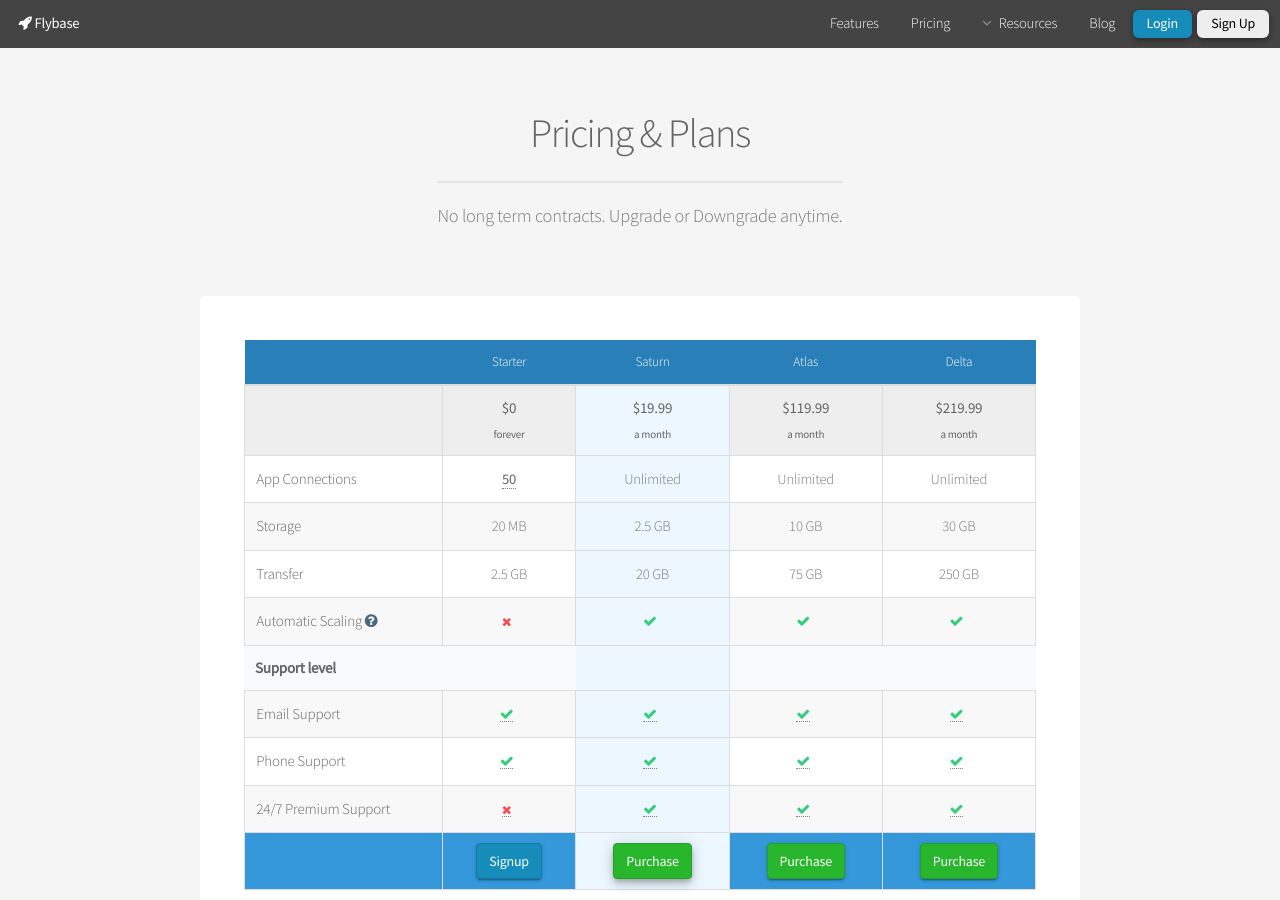
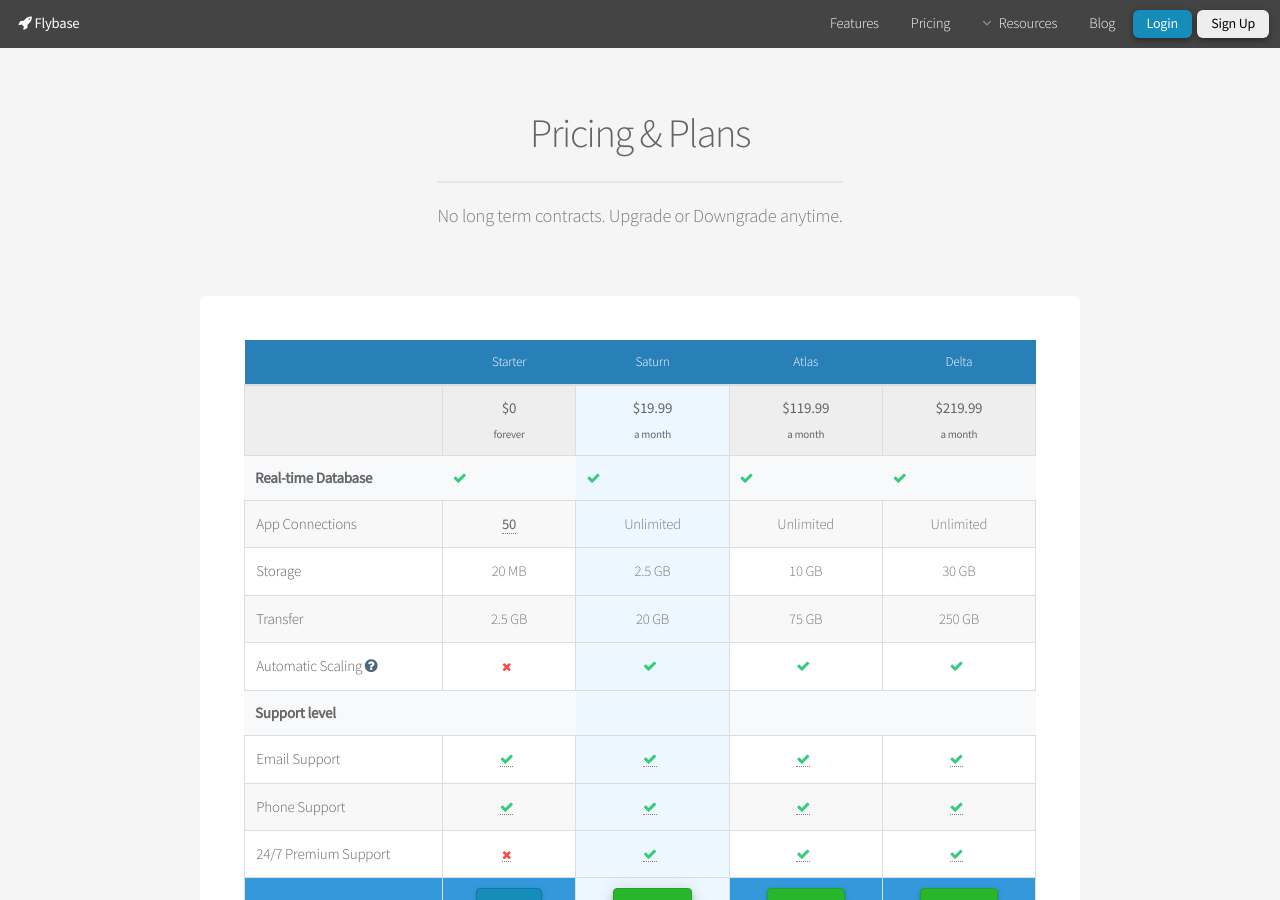
Before and after one commit to flybaseio/flybase-home, a Jekyll site: the page built from pricing/index.html, in a window 1280 px wide and 900 px high. Built offline with Jekyll 4.4.1, drawn with Linux system fonts in a browser that asks for light colours; nearby versions of some CDN libraries.

Commit message:
facebook link

```diff
--- a/_includes/footer.html
+++ b/_includes/footer.html
@@ -42,7 +42,7 @@
 		                    <div class="footer-col-inner">
 		                        <ul class="social list-inline">
 		                            <li><a href="https://twitter.com/flybaseio" target="_blank" title="Twitter"><i class="fa fa-twitter"></i></a></li>
-		                            <li><a href="//facebok.com/DataMcFly"><i class="fa fa-facebook" title="Facebook"></i></a></li>
+		                            <li><a href="//facebok.com/flybaseio"><i class="fa fa-facebook" title="Facebook"></i></a></li>
 		                            <li><a href="//github.com/flybaseio"><i class="fa fa-github" title="Github"></i></a></li>
 {% comment %}
 		                            <li><a href="//slack.flybase.io"><i class="fa fa-slack" title="Join Our Slack Community"></i></a></li>
--- a/pricing/index.html
+++ b/pricing/index.html
@@ -74,17 +74,15 @@ class: pricing-page
 						<strong>$219.99</strong><br /> <small>a month</small>
 					</td>
 				</tr>
-{% comment %}
 				<tr>
 					<td class="tsection" align="left">
 						Real-time Database
 					</td>
-					<td class="tsection" align="left">&nbsp;</td>
-					<td class="tsection blue-border" align="left">&nbsp;</td>
-					<td class="tsection" align="left">&nbsp;</td>
-					<td class="tsection" align="left">&nbsp;</td>
+					<td class="tsection" align=center><i class="fa fa-check"></i></td>
+					<td class="tsection blue-border" align=center><i class="fa fa-check"></i></td>
+					<td class="tsection" align=center><i class="fa fa-check"></i></td>
+					<td class="tsection" align=center><i class="fa fa-check"></i></td>
 				</tr>
-{% endcomment %}
 				<tr>
 					<th align=left>App Connections</th>
 					<td align=center>
```
